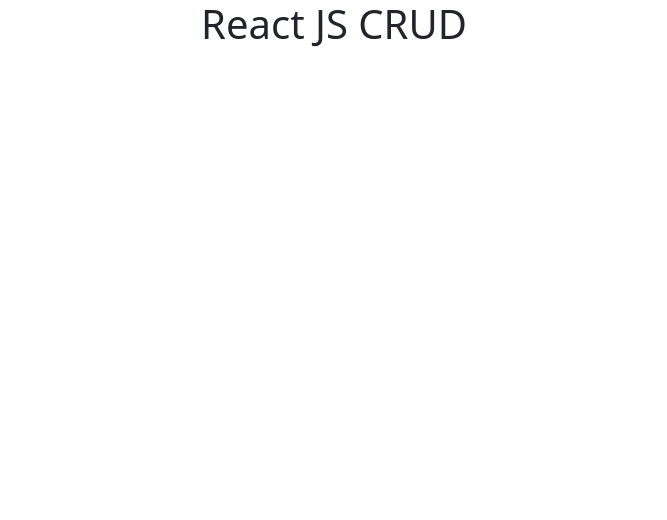
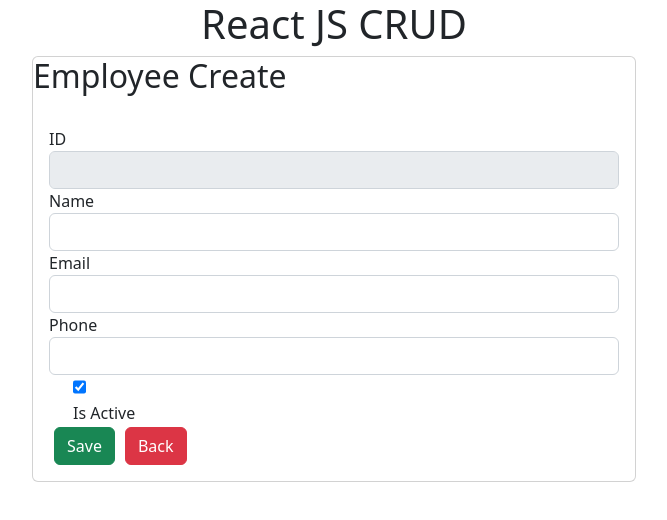
Before and after one commit to mGunawardhana/React-Js-CRUD-operations-testing, a React (Create React App) app: page /employee/edit/1 in a window 1280 px wide. Before the commit this address had no page. Shown: the top 520 px of the page, without its empty margins (306-973 px from the left). Built offline with nearby package versions, Linux system fonts and the light colour scheme; data requests are answered from the project's data file.

Commit message:
empedit option setup

```diff
--- a/src/App.js
+++ b/src/App.js
@@ -17,7 +17,7 @@
             path="/employee/detail/:empid"
             element={<EmpDetails />}
           ></Route>
-          <Route path="/employee/edit:empid" element={<EmpEdit />}></Route>
+          <Route path="/employee/edit/:empid" element={<EmpEdit />}></Route>
         </Routes>
       </BrowserRouter>
     </div>
--- a/src/EmpCreate.js
+++ b/src/EmpCreate.js
@@ -34,7 +34,7 @@
     };
 
     return (
-        <div>
+
             <div className="row">
                 <div className="offset-lg-3 col-lg-6">
                     <form className="container" onSubmit={handleSubmit}>
@@ -121,7 +121,6 @@
                         </div>
                     </form>
                 </div>
-            </div>
         </div>
     );
 };
--- a/src/EmpEdit.js
+++ b/src/EmpEdit.js
@@ -1,5 +1,5 @@
 import React, {useEffect, useState} from "react";
-import {useParams} from "react-router-dom";
+import {Link, useNavigate, useParams} from "react-router-dom";
 
 const EmpEdit = () => {
     const {empid} = useParams();
@@ -18,7 +18,124 @@
                 alert(error.getMessage());
             });
     }, []);
-    return <div></div>;
+
+    const [id, idChange] = useState("");
+    const [name, nameChange] = useState("");
+    const [email, emailChange] = useState("");
+    const [phone, phoneChange] = useState("");
+    const [active, activeChange] = useState(true);
+    const [validation, valChange] = useState(false);
+
+
+    const navigate = useNavigate();
+
+    const handleSubmit = (e) => {
+        e.preventDefault();
+        const empData
+            = {name, email, phone, active};
+
+        fetch(" http://localhost:8000/employee/", {
+            method: "POST",
+            headers: {"content-type": "application/json"},
+            body: JSON.stringify(empData)
+        }).then((resp) => {
+            alert("Saved Successfully!");
+            navigate('/');
+        }).catch((error) => {
+            alert(error.getMessage);
+        })
+    };
+
+    return (<div>
+        <div className="row">
+            <div className="offset-lg-3 col-lg-6">
+                <form className="container" onSubmit={handleSubmit}>
+                    <div className="card" style={{textAlign: "left"}}>
+                        <div className="card-title">
+                            <h2>Employee Create</h2>
+                        </div>
+                        <div className="card-body">
+                            <div className="row">
+                                <div className="col-lg-12">
+                                    <div className="form-group">
+                                        <label>ID</label>
+                                        <input
+                                            value={id}
+                                            disabled
+                                            className="form-control"
+                                            onChange={(e) => idChange(e.target.value)}
+                                        ></input>
+                                    </div>
+                                </div>
+
+                                <div className="col-lg-12">
+                                    <div className="form-group">
+                                        <label>Name</label>
+                                        <input
+                                            required
+                                            value={name}
+                                            onMouseDown={e => valChange(true)}
+                                            onChange={(e) => nameChange(e.target.value)}
+                                            className="form-control"
+                                        ></input>
+                                        {name.length === 0 && validation &&
+                                            <span className="text-danger">Enter the name</span>
+                                        }
+
+                                    </div>
+                                </div>
+
+                                <div className="col-lg-12">
+                                    <div className="form-group">
+                                        <label>Email</label>
+                                        <input
+                                            value={email}
+                                            onChange={(e) => emailChange(e.target.value)}
+                                            className="form-control"
+                                        ></input>
+                                    </div>
+                                </div>
+
+                                <div className="col-lg-12">
+                                    <div className="form-group">
+                                        <label>Phone</label>
+                                        <input
+                                            value={phone}
+                                            onChange={(e) => phoneChange(e.target.value)}
+                                            className="form-control"
+                                        ></input>
+                                    </div>
+                                </div>
+
+                                <div className="col-lg-12">
+                                    <div className="form-check">
+                                        <input
+                                            checked={active}
+                                            type="checkbox"
+                                            className="form-check"
+                                            onChange={(e) => activeChange(e.target.checked)}
+                                        ></input>
+                                        <label className="form-check-label">Is Active </label>
+                                    </div>
+                                </div>
+
+                                <div className="col-lg-12">
+                                    <div className="form-group">
+                                        <button type="submit" className="btn btn-success">
+                                            Save
+                                        </button>
+                                        <Link to={"/"} className="btn btn-danger">
+                                            Back
+                                        </Link>
+                                    </div>
+                                </div>
+                            </div>
+                        </div>
+                    </div>
+                </form>
+            </div>
+        </div>
+    </div>);
 };
 
 export default EmpEdit;
```
